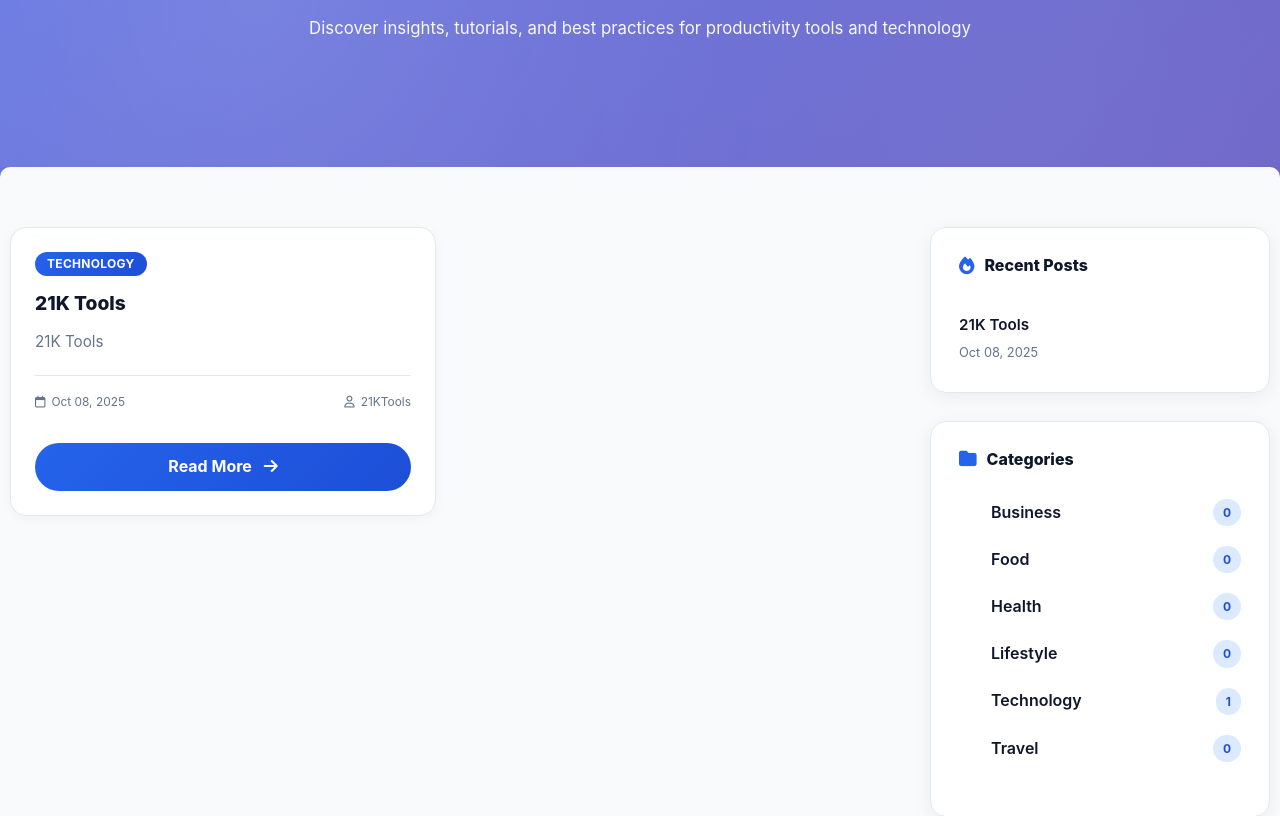
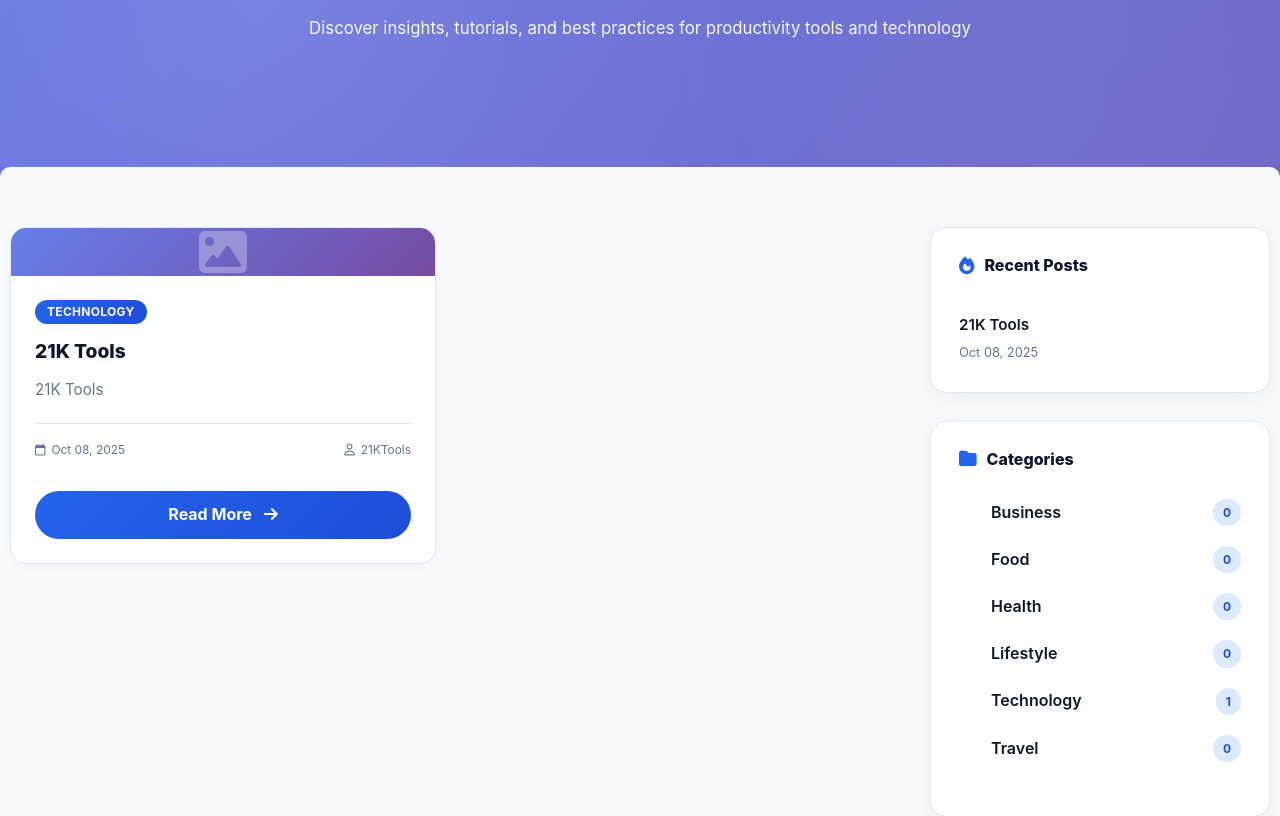
Before and after one commit to alwaysnithish/test, a Django app: page /blog/ in a window 1280 px wide. Shown: the part 512-1328 px from the top of the page. Run offline with Django 4.2, Linux system fonts and the light colour scheme; data comes from the database, SQL or seed files in the repository; data that the repository does not hold is empty; some libraries are stand-ins or nearby versions.

Commit message:
Update blog_list.html

```diff
--- a/blog/templates/blog/blog_list.html
+++ b/blog/templates/blog/blog_list.html
@@ -302,7 +302,7 @@
     }
 
     .blog-thumbnail-placeholder {
-        height: 0;
+        height: 100%;
         background: linear-gradient(135deg, #667eea 0%, #764ba2 100%);
         display: flex;
         align-items: center;
```
